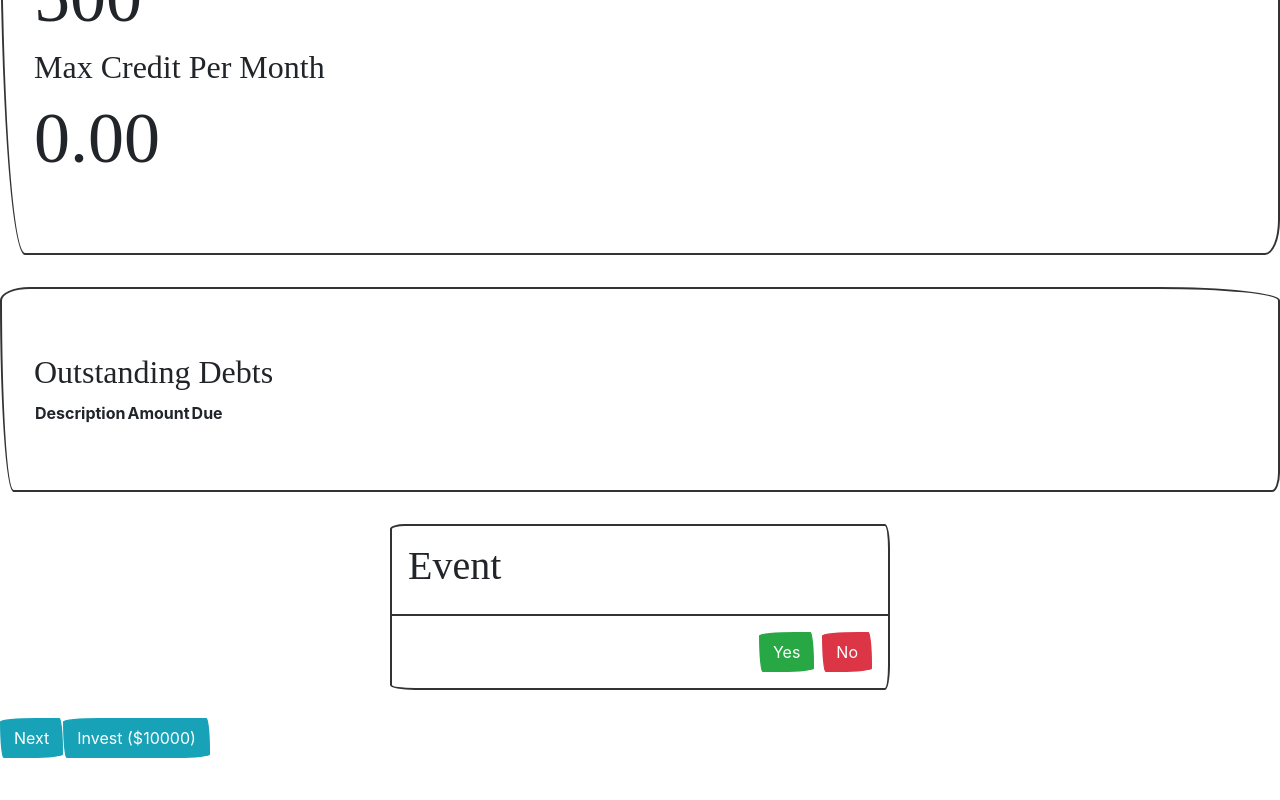
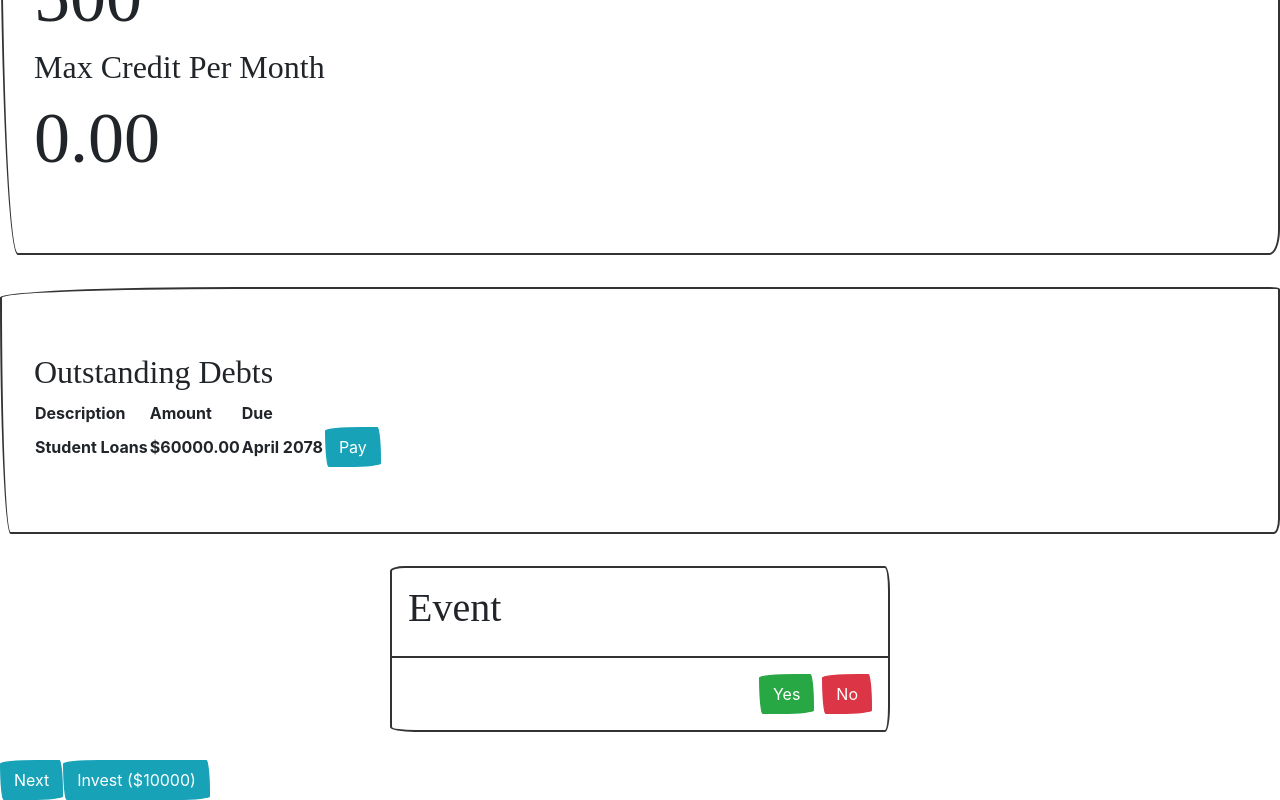
Before and after one commit to anthony-zhou/college-entrepreneur, a React (Create React App) app: page / in a window 1280 px wide. Shown: the part 620-1420 px from the top of the page. Before the commit the page ends 1378 px from the top, so only its background shows below. Built offline with nearby package versions, Linux system fonts and the light colour scheme; a web font is replaced by a local one.

Commit message:
Update App.js

```diff
--- a/src/App.js
+++ b/src/App.js
@@ -1,6 +1,6 @@
 import React from 'react';
 import logo from './logo.svg';
-import "bootswatch/dist/sketchy/bootstrap.min.css";
+import "./bootstrap.min.css";
 import './App.css';
 import Money from './Money.js';
 import Student from './Student.js';
@@ -15,7 +15,7 @@ class App extends React.Component {
   constructor(props) {
     super(props);
     var today = new Date();
-    this.state = {balance: 0, income: 1000, score: 500, debts: [],
+    this.state = {balance: 0, income: 1000, score: 500, debts: [new Debt("Student Loans", 60000, today.getMonth(), today.getFullYear())],
                   month: today.getMonth(), year: today.getFullYear(),
                   health: 100};
     this.money = new Money();
```
